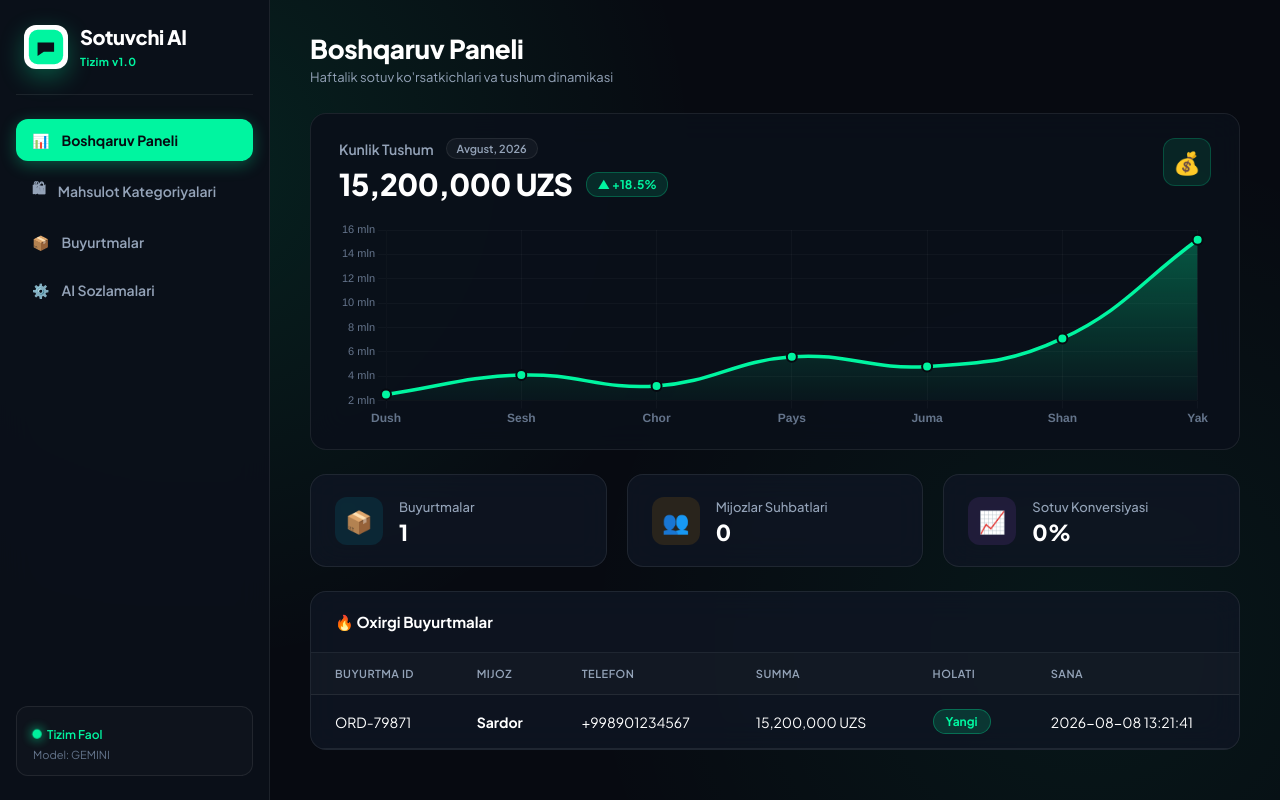
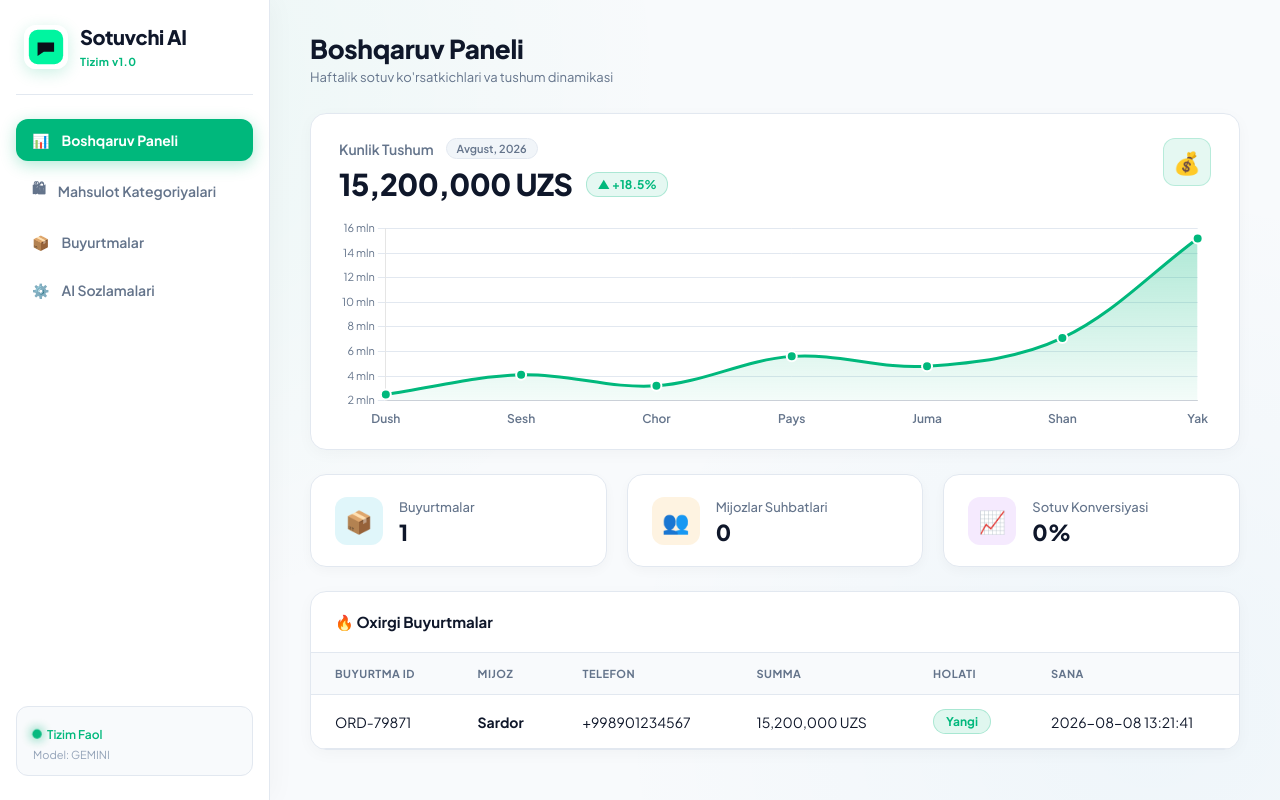
Before and after one commit to khayitovteamuz-blip/Sotuvchi-AI, a FastAPI app: page / in a window 1280 px wide. Run offline with FastAPI, Linux system fonts and the light colour scheme.

Commit message:
feat: transform entire admin panel to clean high-end Light Mode theme

```diff
--- a/static/css/style.css
+++ b/static/css/style.css
@@ -1,24 +1,24 @@
-/* Sotuvchi AI - Clean Dark UI Theme */
+/* Sotuvchi AI - Modern Light Mode Admin Panel */
 @import url('https://fonts.googleapis.com/css2?family=Plus+Jakarta+Sans:wght@300;400;500;600;700;800&display=swap');
 
 :root {
-    --bg-dark: #070A11;
-    --card-bg: rgba(15, 22, 35, 0.85);
-    --card-border: rgba(255, 255, 255, 0.08);
-    --card-hover-border: rgba(0, 245, 160, 0.4);
+    --bg-dark: #f8fafc;
+    --card-bg: #ffffff;
+    --card-border: #e2e8f0;
+    --card-hover-border: rgba(0, 184, 124, 0.4);
 
-    --primary: #00F5A0;
-    --primary-dark: #00d285;
-    --accent-cyan: #00F5A0;
-    --accent-green: #10b981;
-    --accent-warning: #f59e0b;
-    --accent-danger: #ef4444;
+    --primary: #00b87c;
+    --primary-dark: #009664;
+    --accent-cyan: #0284c7;
+    --accent-green: #059669;
+    --accent-warning: #d97706;
+    --accent-danger: #e11d48;
 
-    --text-main: #ffffff;
-    --text-muted: #94a3b8;
-    --text-dim: #64748b;
+    --text-main: #0f172a;
+    --text-muted: #64748b;
+    --text-dim: #94a3b8;
 
-    --glass-blur: blur(16px);
+    --glass-blur: blur(12px);
     --radius-lg: 16px;
     --radius-md: 12px;
     --radius-sm: 8px;
@@ -39,8 +39,8 @@ body {
     min-height: 100vh;
     overflow-x: hidden;
     background-image:
-        radial-gradient(circle at 15% 20%, rgba(0, 245, 160, 0.1) 0%, transparent 40%),
-        radial-gradient(circle at 85% 80%, rgba(0, 245, 160, 0.06) 0%, transparent 40%);
+        radial-gradient(circle at 10% 10%, rgba(0, 184, 124, 0.05) 0%, transparent 40%),
+        radial-gradient(circle at 90% 90%, rgba(2, 132, 199, 0.04) 0%, transparent 40%);
     background-attachment: fixed;
 }
 
@@ -53,8 +53,7 @@ body {
 /* Sidebar */
 .sidebar {
     width: 270px;
-    background: rgba(11, 16, 26, 0.95);
-    backdrop-filter: var(--glass-blur);
+    background: #ffffff;
     border-right: 1px solid var(--card-border);
     padding: 24px 16px;
     display: flex;
@@ -62,6 +61,7 @@ body {
     position: fixed;
     height: 100vh;
     z-index: 100;
+    box-shadow: 4px 0 24px rgba(15, 23, 42, 0.03);
 }
 
 .brand {
@@ -76,7 +76,7 @@ body {
     width: 44px;
     height: 44px;
     border-radius: 12px;
-    box-shadow: 0 8px 24px rgba(0, 245, 160, 0.3);
+    box-shadow: 0 4px 16px rgba(0, 184, 124, 0.2);
     object-fit: contain;
     transition: var(--transition);
 }
@@ -85,7 +85,7 @@ body {
     font-size: 20px;
     font-weight: 800;
     letter-spacing: -0.4px;
-    color: #ffffff;
+    color: var(--text-main);
 }
 
 .brand-text span {
@@ -117,20 +117,20 @@ body {
 }
 
 .nav-item:hover {
-    color: #fff;
-    background: rgba(255, 255, 255, 0.04);
+    color: var(--text-main);
+    background: #f1f5f9;
 }
 
 .nav-item.active {
-    color: #070A11;
+    color: #ffffff;
     background: var(--primary);
     font-weight: 700;
-    box-shadow: 0 4px 16px rgba(0, 245, 160, 0.3);
+    box-shadow: 0 4px 16px rgba(0, 184, 124, 0.3);
 }
 
 .sidebar-status {
     padding: 14px 16px;
-    background: rgba(255, 255, 255, 0.02);
+    background: #f8fafc;
     border: 1px solid var(--card-border);
     border-radius: var(--radius-md);
     margin-top: auto;
@@ -180,6 +180,7 @@ body {
     font-size: 26px;
     font-weight: 800;
     letter-spacing: -0.3px;
+    color: var(--text-main);
 }
 
 .header-title p {
@@ -339,8 +337,7 @@ body {
 
 /* Revenue Featured Chart Card */
 .revenue-chart-card {
-    background: rgba(11, 16, 26, 0.9);
-    backdrop-filter: var(--glass-blur);
+    background: #ffffff;
     border: 1px solid var(--card-border);
     border-radius: var(--radius-lg);
     padding: 24px 28px 20px 28px;
@@ -348,6 +345,7 @@ body {
     overflow: hidden;
     transition: var(--transition);
     margin-bottom: 24px;
+    box-shadow: 0 4px 16px rgba(15, 23, 42, 0.03);
 }
 
 .revenue-chart-card:hover {
@@ -374,7 +372,7 @@ body {
 }
 
 .period-badge {
-    background: rgba(255, 255, 255, 0.04);
+    background: #f1f5f9;
     border: 1px solid var(--card-border);
     border-radius: 20px;
     padding: 3px 10px;
@@ -393,14 +391,14 @@ body {
 .chart-total-value {
     font-size: 30px;
     font-weight: 800;
-    color: #ffffff;
+    color: var(--text-main);
     letter-spacing: -0.5px;
 }
 
 .growth-tag {
-    background: rgba(0, 245, 160, 0.12);
+    background: rgba(0, 184, 124, 0.1);
     color: var(--primary);
-    border: 1px solid rgba(0, 245, 160, 0.25);
+    border: 1px solid rgba(0, 184, 124, 0.25);
     padding: 4px 10px;
     border-radius: 12px;
     font-size: 12px;
@@ -410,8 +408,8 @@ body {
 .revenue-icon-box {
     width: 48px;
     height: 48px;
-    background: rgba(0, 245, 160, 0.1);
-    border: 1px solid rgba(0, 245, 160, 0.2);
+    background: rgba(0, 184, 124, 0.1);
+    border: 1px solid rgba(0, 184, 124, 0.2);
     border-radius: var(--radius-md);
     display: flex;
     align-items: center;
@@ -435,7 +433,6 @@ body {
 
 .stat-card {
     background: var(--card-bg);
-    backdrop-filter: var(--glass-blur);
     border: 1px solid var(--card-border);
     border-radius: var(--radius-lg);
     padding: 20px 24px;
@@ -443,6 +440,7 @@ body {
     align-items: center;
     gap: 16px;
     transition: var(--transition);
+    box-shadow: 0 4px 12px rgba(15, 23, 42, 0.03);
 }
 
 .stat-card:hover {
@@ -469,16 +467,17 @@ body {
 .stat-info h3 {
     font-size: 22px;
     font-weight: 800;
+    color: var(--text-main);
     margin-top: 2px;
 }
 
 /* Data Tables */
 .table-container {
     background: var(--card-bg);
-    backdrop-filter: var(--glass-blur);
     border: 1px solid var(--card-border);
     border-radius: var(--radius-lg);
     overflow: hidden;
+    box-shadow: 0 4px 16px rgba(15, 23, 42, 0.03);
 }
 
 table {
@@ -491,19 +490,20 @@ th, td {
     padding: 14px 24px;
     border-bottom: 1px solid var(--card-border);
     font-size: 14px;
+    color: var(--text-main);
 }
 
 th {
-    background: rgba(255, 255, 255, 0.02);
+    background: #f8fafc;
     color: var(--text-muted);
-    font-weight: 600;
+    font-weight: 700;
     text-transform: uppercase;
     font-size: 11px;
     letter-spacing: 0.5px;
 }
 
 tr:hover {
-    background: rgba(255, 255, 255, 0.02);
+    background: #f8fafc;
 }
 
 /* Status Badges */
@@ -515,11 +515,11 @@ tr:hover {
     display: inline-block;
 }
 
-.badge-yangi { background: rgba(0, 245, 160, 0.15); color: #00F5A0; border: 1px solid rgba(0, 245, 160, 0.3); }
-.badge-tasdiqlandi { background: rgba(6, 182, 212, 0.15); color: #22d3ee; border: 1px solid rgba(6, 182, 212, 0.3); }
-.badge-yolda { background: rgba(245, 158, 11, 0.15); color: #fbbf24; border: 1px solid rgba(245, 158, 11, 0.3); }
-.badge-yetkazildi { background: rgba(16, 185, 129, 0.15); color: #34d399; border: 1px solid rgba(16, 185, 129, 0.3); }
-.badge-bekor { background: rgba(239, 68, 68, 0.15); color: #f87171; border: 1px solid rgba(239, 68, 68, 0.3); }
+.badge-yangi { background: rgba(0, 184, 124, 0.12); color: #00b87c; border: 1px solid rgba(0, 184, 124, 0.25); }
+.badge-tasdiqlandi { background: rgba(2, 132, 199, 0.12); color: #0284c7; border: 1px solid rgba(2, 132, 199, 0.25); }
+.badge-yolda { background: rgba(217, 119, 6, 0.12); color: #d97706; border: 1px solid rgba(217, 119, 6, 0.25); }
+.badge-yetkazildi { background: rgba(5, 150, 105, 0.12); color: #059669; border: 1px solid rgba(5, 150, 105, 0.25); }
+.badge-bekor { background: rgba(225, 29, 72, 0.12); color: #e11d48; border: 1px solid rgba(225, 29, 72, 0.25); }
 
 /* Form Controls */
 .form-group {
--- a/static/js/app.js
+++ b/static/js/app.js
@@ -90,11 +90,11 @@ function getCategorySvgIcon(iconEmoji, catName) {
 
 function getCategoryColorTheme(catName, index) {
     const themes = [
-        { bg: 'rgba(6, 182, 212, 0.12)', border: 'rgba(6, 182, 212, 0.3)', color: '#06b6d4' }, // Cyan / Blue
-        { bg: 'rgba(245, 158, 11, 0.12)', border: 'rgba(245, 158, 11, 0.3)', color: '#f59e0b' }, // Amber / Yellow
-        { bg: 'rgba(168, 85, 247, 0.12)', border: 'rgba(168, 85, 247, 0.3)', color: '#a855f7' }, // Purple
-        { bg: 'rgba(0, 245, 160, 0.12)', border: 'rgba(0, 245, 160, 0.3)', color: '#00F5A0' }, // Emerald Green
-        { bg: 'rgba(244, 63, 94, 0.12)', border: 'rgba(244, 63, 94, 0.3)', color: '#f43f5e' }   // Rose / Red
+        { bg: 'rgba(2, 132, 199, 0.1)', border: 'rgba(2, 132, 199, 0.25)', color: '#0284c7' },  // Blue
+        { bg: 'rgba(217, 119, 6, 0.1)', border: 'rgba(217, 119, 6, 0.25)', color: '#d97706' },   // Amber
+        { bg: 'rgba(126, 34, 206, 0.1)', border: 'rgba(126, 34, 206, 0.25)', color: '#7e22ce' }, // Purple
+        { bg: 'rgba(5, 150, 105, 0.1)', border: 'rgba(5, 150, 105, 0.25)', color: '#059669' },   // Emerald Green
+        { bg: 'rgba(225, 29, 72, 0.1)', border: 'rgba(225, 29, 72, 0.25)', color: '#e11d48' }    // Rose / Red
     ];
 
     const nameLower = (catName || '').toLowerCase();
@@ -291,10 +291,9 @@ function renderRevenueChart(labels, values) {
     if (!canvas) return;
 
     const ctx = canvas.getContext('2d');
-
     const gradient = ctx.createLinearGradient(0, 0, 0, 200);
-    gradient.addColorStop(0, 'rgba(0, 245, 160, 0.35)');
-    gradient.addColorStop(1, 'rgba(0, 245, 160, 0.0)');
+    gradient.addColorStop(0, 'rgba(0, 184, 124, 0.35)');
+    gradient.addColorStop(1, 'rgba(0, 184, 124, 0.01)');
 
     if (revenueChartInstance) {
         revenueChartInstance.destroy();
@@ -305,21 +304,18 @@ function renderRevenueChart(labels, values) {
         data: {
             labels: labels,
             datasets: [{
-                label: 'Kunlik Tushum (UZS)',
+                label: "Kunlik Tushum (UZS)",
                 data: values,
-                borderColor: '#00F5A0',
-                borderWidth: 3.5,
-                backgroundColor: gradient,
-                fill: true,
-                tension: 0.42,
-                pointBackgroundColor: '#00F5A0',
-                pointBorderColor: '#070A11',
+                borderColor: '#00b87c',
+                borderWidth: 3,
+                pointBackgroundColor: '#00b87c',
+                pointBorderColor: '#ffffff',
                 pointBorderWidth: 2,
                 pointRadius: 5,
-                pointHoverRadius: 9,
-                pointHoverBackgroundColor: '#FFFFFF',
-                pointHoverBorderColor: '#00F5A0',
-                pointHoverBorderWidth: 3
+                pointHoverRadius: 7,
+                fill: true,
+                backgroundColor: gradient,
+                tension: 0.35
             }]
         },
         options: {
@@ -328,35 +324,32 @@ function renderRevenueChart(labels, values) {
             plugins: {
                 legend: { display: false },
                 tooltip: {
-                    backgroundColor: 'rgba(11, 16, 26, 0.95)',
-                    titleColor: '#94a3b8',
-                    bodyColor: '#00F5A0',
-                    bodyFont: { weight: 'bold', size: 14 },
-                    borderColor: 'rgba(0, 245, 160, 0.3)',
-                    borderWidth: 1,
+                    backgroundColor: '#0f172a',
+                    titleColor: '#ffffff',
+                    bodyColor: '#00b87c',
                     padding: 12,
                     displayColors: false,
                     callbacks: {
                         label: function(context) {
-                            return 'Kunlik Tushum: ' + context.parsed.y.toLocaleString() + ' UZS';
+                            return `${context.parsed.y.toLocaleString()} UZS`;
                         }
                     }
                 }
             },
             scales: {
                 x: {
-                    grid: { color: 'rgba(255, 255, 255, 0.03)', drawBorder: false },
-                    ticks: { color: '#64748b', font: { size: 12, weight: '600' } }
+                    grid: { display: false },
+                    ticks: { color: '#64748b', font: { family: 'Plus Jakarta Sans', size: 12, weight: '600' } }
                 },
                 y: {
-                    grid: { color: 'rgba(255, 255, 255, 0.03)', drawBorder: false },
+                    grid: { color: '#e2e8f0' },
                     ticks: {
                         color: '#64748b',
-                        font: { size: 11 },
-                        callback: function(value) {
-                            if (value >= 1000000) return (value / 1000000) + ' mln';
-                            if (value >= 1000) return (value / 1000) + ' ming';
-                            return value;
+                        font: { family: 'Plus Jakarta Sans', size: 11 },
+                        callback: function(val) {
+                            if (val >= 1000000) return (val / 1000000) + ' mln';
+                            if (val >= 1000) return (val / 1000) + ' ming';
+                            return val;
                         }
                     }
                 }
```
Also changed, not shown: other parts of static/css/style.css (+35 -38 lines).
